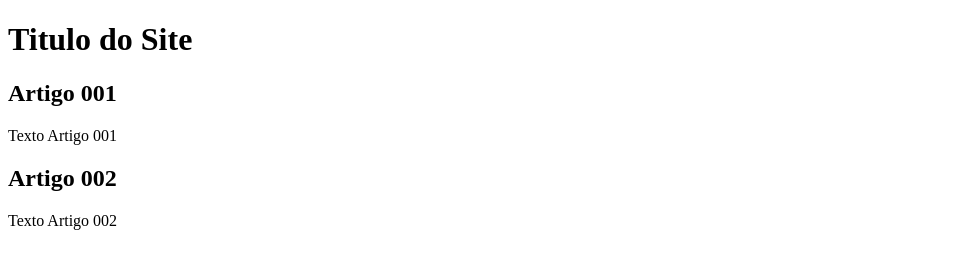
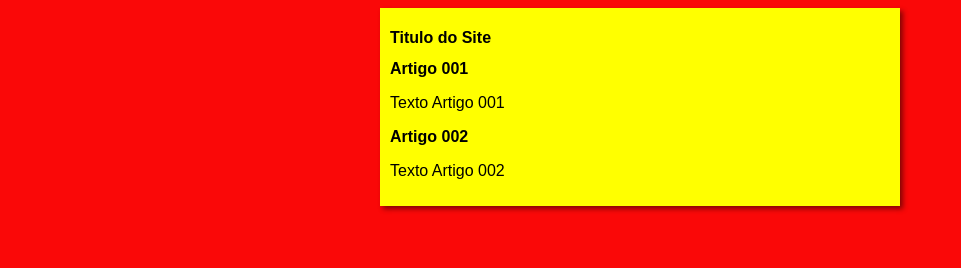
Before and after one commit to anderr8/projeto-site, a plain HTML site: page index.html in a window 1280 px wide. Shown: the whole page, without its empty margins (0-961 px from the left). Drawn offline with Linux system fonts and the light colour scheme.

Commit message:
iniciei o design

```diff
--- /dev/null
+++ b/estilos/style.css
@@ -0,0 +1,16 @@
+*{
+    font-family: Arial, Helvetica, sans-serif;
+    font-size: 16px;
+}
+
+body {
+    background-color: rgb(250, 8, 8);
+}
+
+main {
+    background-color: yellow;
+    width: 500px;
+    margin: auto;
+    padding: 10px;
+    box-shadow: 3px 3px 5px rgb(0, 0, 0, 0.473);
+}
--- a/index.html
+++ b/index.html
@@ -5,6 +5,7 @@
     <meta http-equiv="X-UA-Compatible" content="IE=edge">
     <meta name="viewport" content="width=device-width, initial-scale=1.0">
     <title>Título do Site</title>
+    <link rel="stylesheet" href="estilos/style.css">
 </head>
 <body>
     <main>
```
